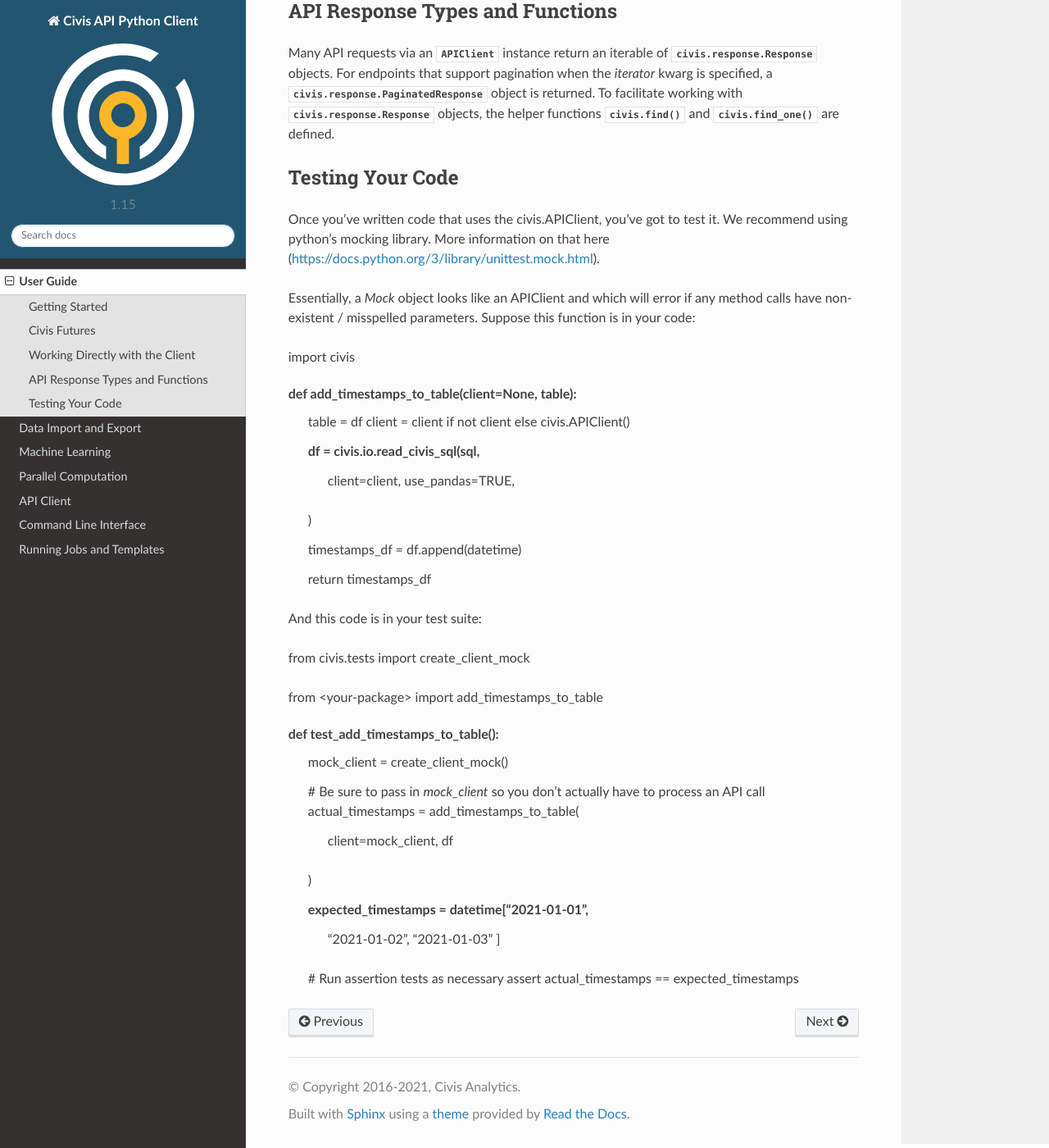
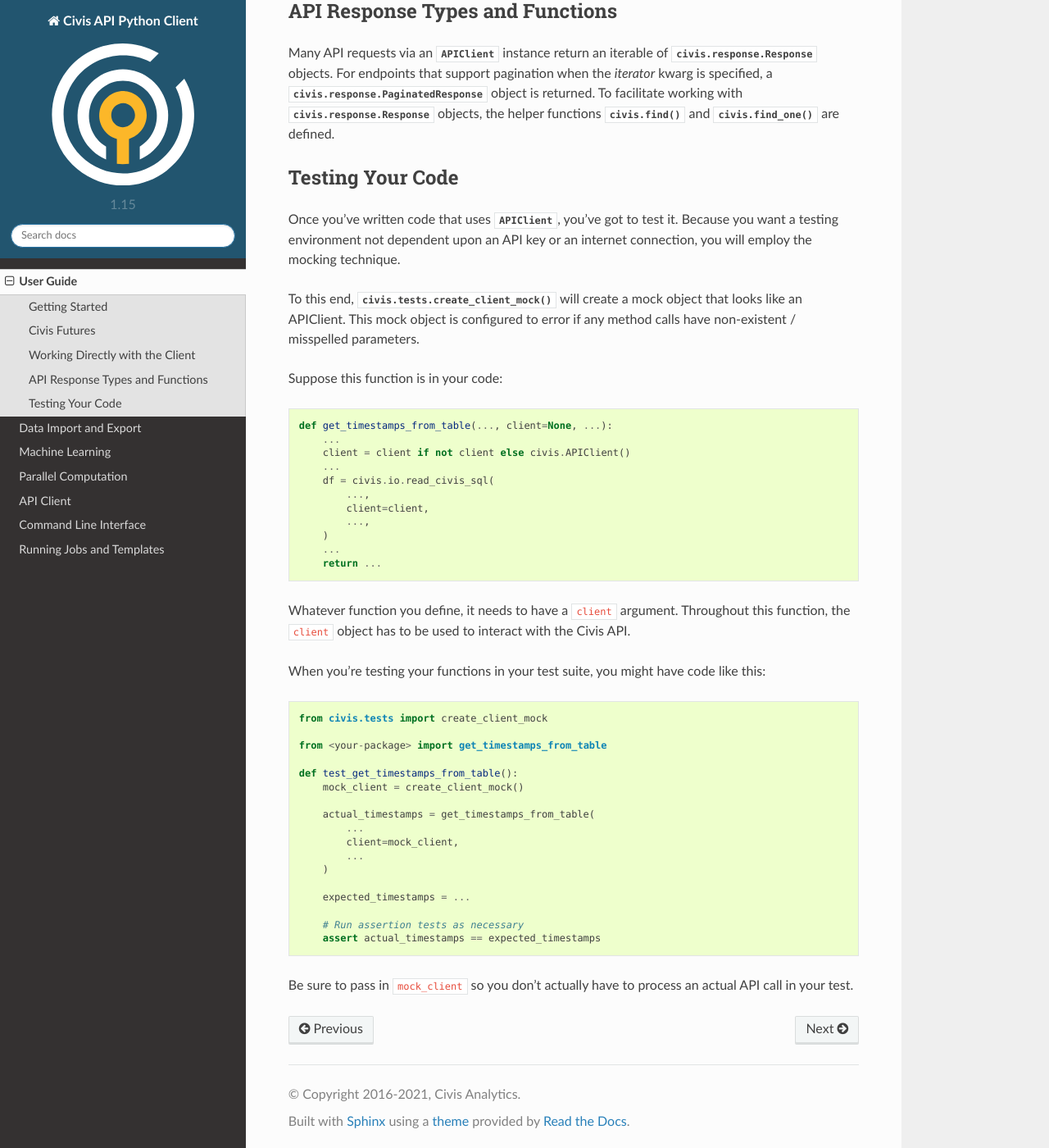
Before and after one commit to civisanalytics/civis-python, a Sphinx documentation site: the page built from docs/source/user_guide.rst, in a window 1280 px wide and 1400 px high, scrolled down 3413 px. Shown: the whole window at 82% size. Built offline with Sphinx 7.4.7 and the Read the Docs theme 2.0.0, drawn with Linux system fonts in a browser that asks for light colours.

Commit message:
Fixed syntax and documentation for sphinx
Thank you Jackson!!!

```diff
--- a/docs/source/user_guide.rst
+++ b/docs/source/user_guide.rst
@@ -204,48 +204,56 @@
 Testing Your Code
 ================================
 
-Once you've written code that uses the civis.APIClient, you've got to test it. We recommend using python's mocking library. More information on that here (https://docs.python.org/3/library/unittest.mock.html).
+Once you've written code that uses :class:`~civis.APIClient`,
+you've got to test it. Because you want a testing environment
+not dependent upon an API key or an internet connection, you will employ the mocking technique.
 
-Essentially, a `Mock` object looks like an APIClient and which will error if any method calls have non-existent / misspelled parameters. Suppose this function is in your code:
+To this end, :func:`civis.tests.create_client_mock` will
+create a mock object that looks like an APIClient. This mock object
+is configured to error if any method calls have non-existent /
+misspelled parameters.
+
+Suppose this function is in your code:
 
 .. code:: python
 
-import civis
+    def get_timestamps_from_table(..., client=None, ...):
+        ...
+        client = client if not client else civis.APIClient()
+        ...
+        df = civis.io.read_civis_sql(
+            ...,
+            client=client,
+            ...,
+        )
+        ...
+        return ...
 
-def add_timestamps_to_table(client=None, table):
-    table = df
-    client = client if not client else civis.APIClient()
+Whatever function you define, it needs to have a ``client`` argument.
+Throughout this function, the ``client`` object
+has to be used to interact with the Civis API.
 
-    df = civis.io.read_civis_sql(sql,
-        client=client,
-        use_pandas=TRUE,
-    )
-
-    timestamps_df = df.append(datetime)
-
-    return timestamps_df
-
-And this code is in your test suite:
+When you're testing your functions in your test suite,
+you might have code like this:
 
 .. code:: python
 
-from civis.tests import create_client_mock
+    from civis.tests import create_client_mock
 
-from <your-package> import add_timestamps_to_table
+    from <your-package> import get_timestamps_from_table
 
-def test_add_timestamps_to_table():
-    mock_client = create_client_mock()
+    def test_get_timestamps_from_table():
+        mock_client = create_client_mock()
 
-    # Be sure to pass in `mock_client` so you don't actually have to process an API call
-    actual_timestamps = add_timestamps_to_table(
-        client=mock_client,
-	df
-    )
+        actual_timestamps = get_timestamps_from_table(
+            ...
+            client=mock_client,
+            ...
+        )
 
-    expected_timestamps = datetime["2021-01-01",
-		"2021-01-02",
-		"2021-01-03"
-		]
+        expected_timestamps = ...
 
-    # Run assertion tests as necessary
-    assert actual_timestamps == expected_timestamps
+        # Run assertion tests as necessary
+        assert actual_timestamps == expected_timestamps
+
+Be sure to pass in ``mock_client`` so you don't actually have to process an actual API call in your test.
```
